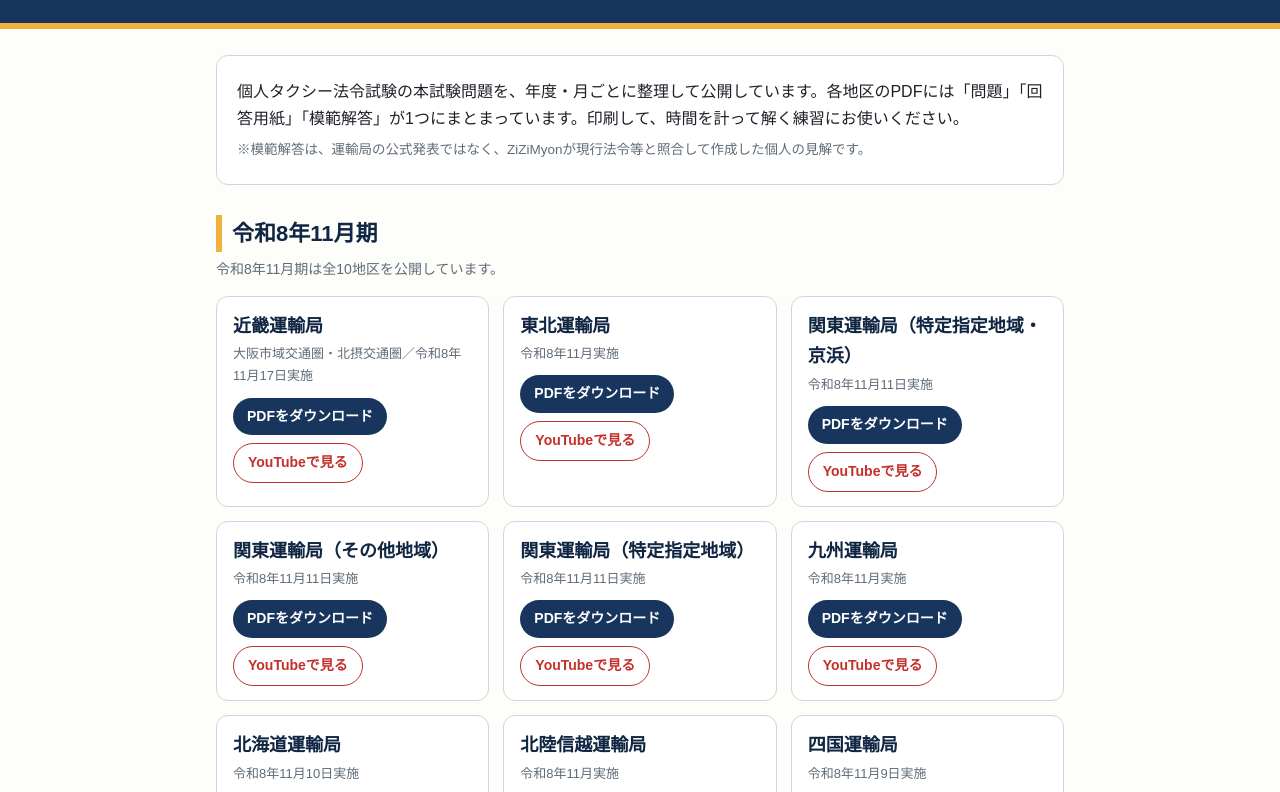
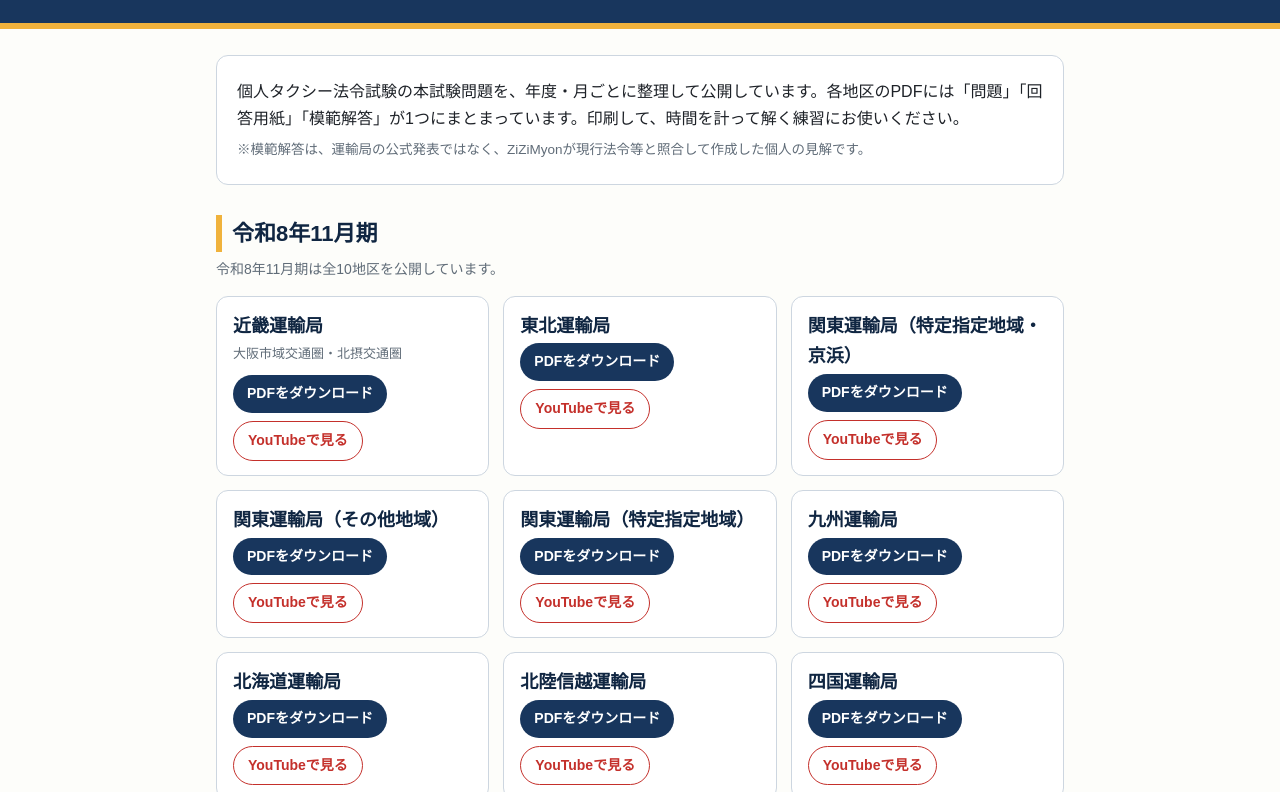
Before and after one commit to aoneko7796-Git/honshiken-archive, a plain HTML site: page index.html in a window 1280 px wide. Shown: the part 147-939 px from the top of the page. Drawn offline with Linux system fonts and the light colour scheme.

Commit message:
Add files via upload

```diff
--- a/index.html
+++ b/index.html
@@ -50,7 +50,7 @@
   <div class="cards">
     <div class="card">
       <h3>近畿運輸局</h3>
-      <div class="date">大阪市域交通圏・北摂交通圏／令和8年11月17日実施</div>
+      <div class="date">大阪市域交通圏・北摂交通圏</div>
       <div class="links">
         <a class="btn pdf" href="pdf/2026-11/kinki.pdf">PDFをダウンロード</a>
         <a class="btn yt" href="https://www.youtube.com/watch?v=uiaBdD09olA" target="_blank" rel="noopener">YouTubeで見る</a>
@@ -58,7 +58,6 @@
     </div>
     <div class="card">
       <h3>東北運輸局</h3>
-      <div class="date">令和8年11月実施</div>
       <div class="links">
         <a class="btn pdf" href="pdf/2026-11/tohoku.pdf">PDFをダウンロード</a>
         <a class="btn yt" href="https://www.youtube.com/watch?v=yYNyh2ORO20" target="_blank" rel="noopener">YouTubeで見る</a>
@@ -66,7 +65,6 @@
     </div>
     <div class="card">
       <h3>関東運輸局（特定指定地域・京浜）</h3>
-      <div class="date">令和8年11月11日実施</div>
       <div class="links">
         <a class="btn pdf" href="pdf/2026-11/kanto-keihin.pdf">PDFをダウンロード</a>
         <a class="btn yt" href="https://www.youtube.com/watch?v=9Jg7b8qZqXg" target="_blank" rel="noopener">YouTubeで見る</a>
@@ -74,7 +72,6 @@
     </div>
     <div class="card">
       <h3>関東運輸局（その他地域）</h3>
-      <div class="date">令和8年11月11日実施</div>
       <div class="links">
         <a class="btn pdf" href="pdf/2026-11/kanto-chihou.pdf">PDFをダウンロード</a>
         <a class="btn yt" href="https://www.youtube.com/watch?v=YMvCHWRDsc4" target="_blank" rel="noopener">YouTubeで見る</a>
@@ -82,7 +79,6 @@
     </div>
     <div class="card">
       <h3>関東運輸局（特定指定地域）</h3>
-      <div class="date">令和8年11月11日実施</div>
       <div class="links">
         <a class="btn pdf" href="pdf/2026-11/kanto.pdf">PDFをダウンロード</a>
         <a class="btn yt" href="https://www.youtube.com/watch?v=nxJL-Yrv7MU" target="_blank" rel="noopener">YouTubeで見る</a>
@@ -90,15 +86,13 @@
     </div>
     <div class="card">
       <h3>九州運輸局</h3>
-      <div class="date">令和8年11月実施</div>
       <div class="links">
         <a class="btn pdf" href="pdf/2026-11/kyushu.pdf">PDFをダウンロード</a>
-        <a class="btn yt" href="https://www.youtube.com/watch?v=XCx2Ul4qj50" target="_blank" rel="noopener">YouTubeで見る</a>
+        <a class="btn yt" href="https://www.youtube.com/watch?v=sLPOYn5sp04" target="_blank" rel="noopener">YouTubeで見る</a>
       </div>
     </div>
     <div class="card">
       <h3>北海道運輸局</h3>
-      <div class="date">令和8年11月10日実施</div>
       <div class="links">
         <a class="btn pdf" href="pdf/2026-11/hokkaido.pdf">PDFをダウンロード</a>
         <a class="btn yt" href="https://www.youtube.com/watch?v=SmTdIjI81mk" target="_blank" rel="noopener">YouTubeで見る</a>
@@ -106,7 +100,6 @@
     </div>
     <div class="card">
       <h3>北陸信越運輸局</h3>
-      <div class="date">令和8年11月実施</div>
       <div class="links">
         <a class="btn pdf" href="pdf/2026-11/hokuriku.pdf">PDFをダウンロード</a>
         <a class="btn yt" href="https://www.youtube.com/watch?v=AMKfjoIYtvM" target="_blank" rel="noopener">YouTubeで見る</a>
@@ -114,7 +107,6 @@
     </div>
     <div class="card">
       <h3>四国運輸局</h3>
-      <div class="date">令和8年11月9日実施</div>
       <div class="links">
         <a class="btn pdf" href="pdf/2026-11/shikoku.pdf">PDFをダウンロード</a>
         <a class="btn yt" href="https://www.youtube.com/watch?v=6Aw6YT1oQu4" target="_blank" rel="noopener">YouTubeで見る</a>
@@ -122,7 +114,6 @@
     </div>
     <div class="card">
       <h3>中部運輸局</h3>
-      <div class="date">令和8年11月実施</div>
       <div class="links">
         <a class="btn pdf" href="pdf/2026-11/chubu.pdf">PDFをダウンロード</a>
         <a class="btn yt" href="https://www.youtube.com/watch?v=0fwNwPZTXNw" target="_blank" rel="noopener">YouTubeで見る</a>
```
